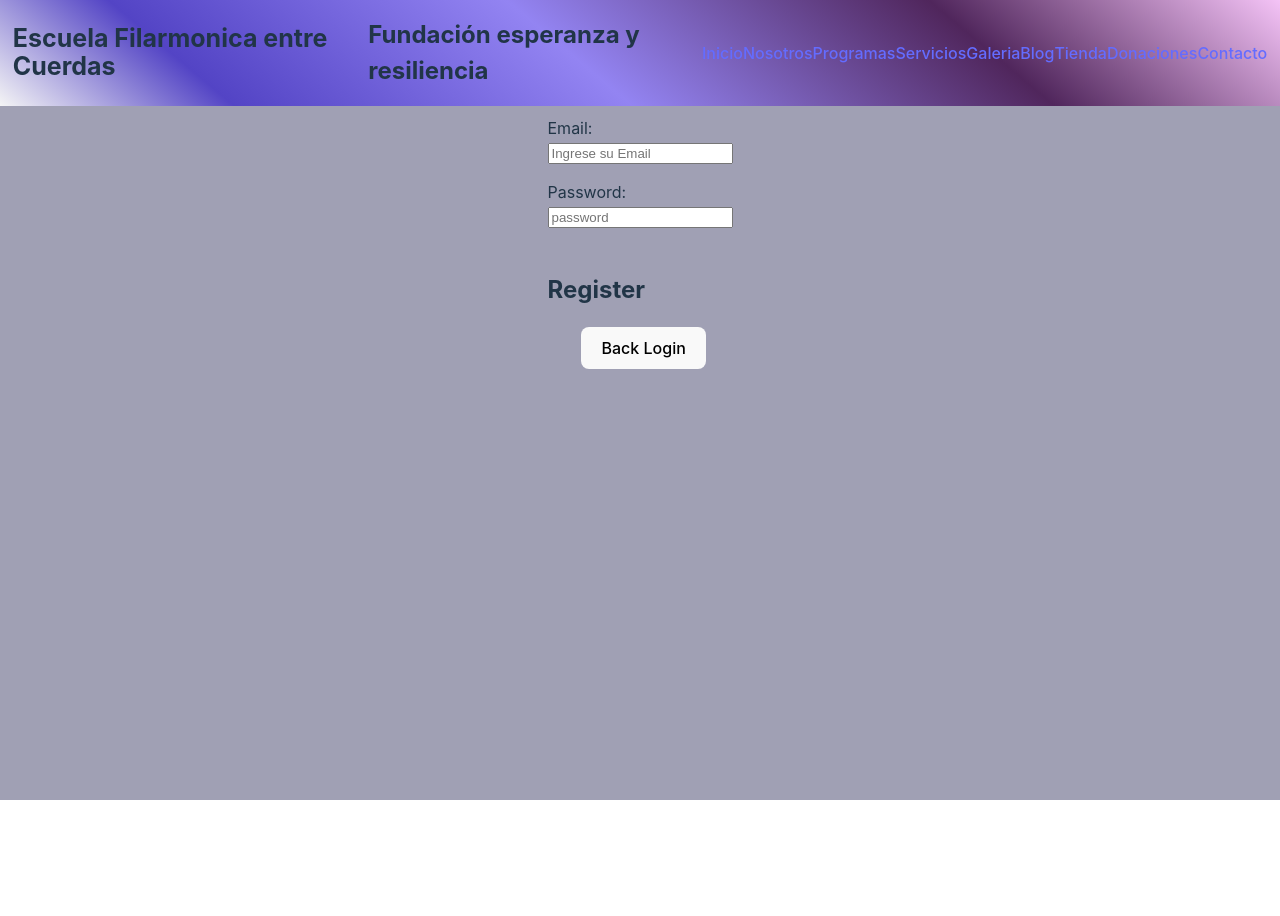
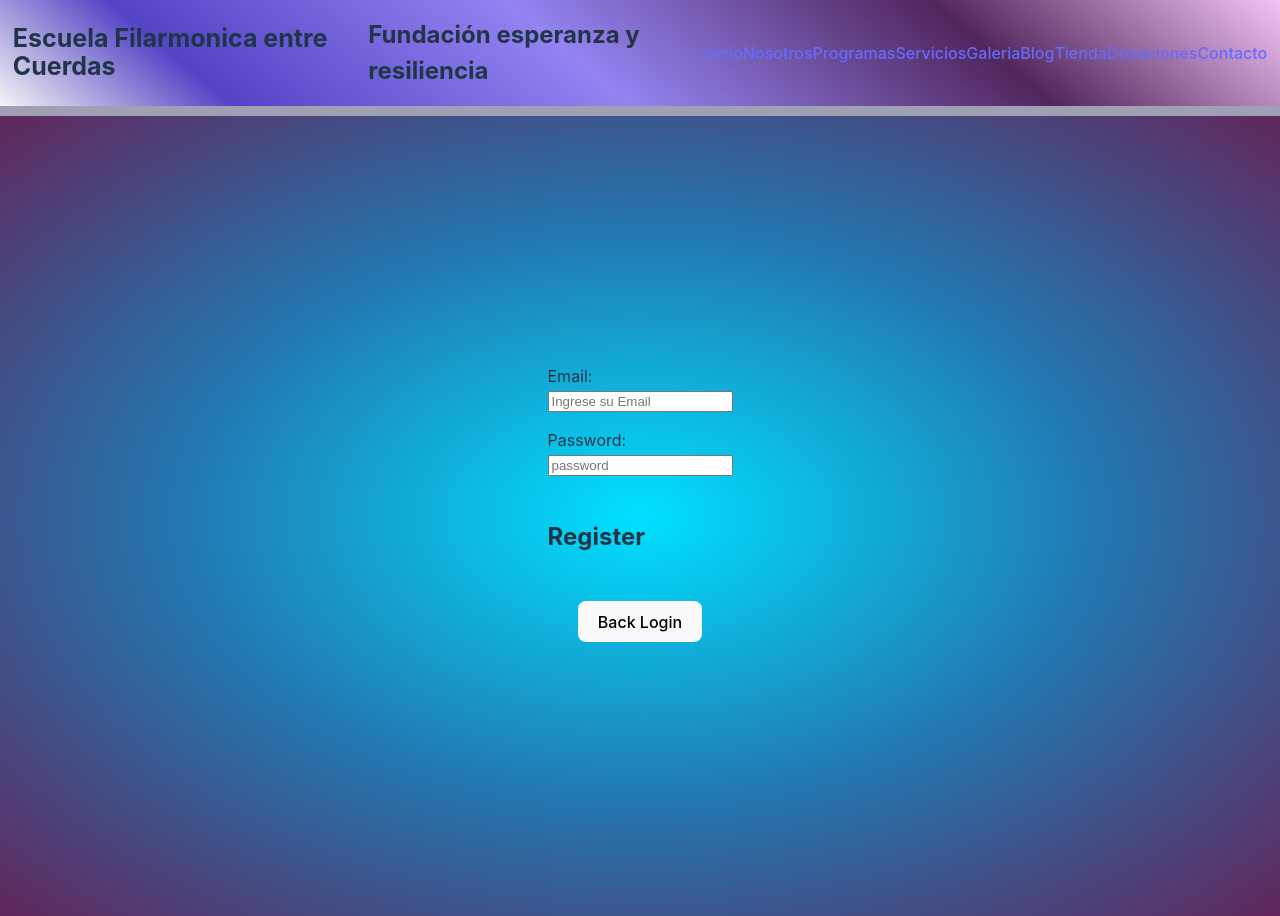
Before and after one commit to edisson89/foundation, a React (Vite) app in the folder Client/: page /register in a window 1280 px wide. Before the commit the page ends 800 px from the top, so only its background shows below. Built offline with nearby package versions, Linux system fonts and the light colour scheme; the HTML template or start-up script is replaced by a standard one.

Commit message:
Dando estilos a registro

```diff
--- a/Client/src/register/register.module.css
+++ b/Client/src/register/register.module.css
@@ -1,6 +1,7 @@
-.login{
+.register{
     display: flex;
     flex-direction: column;
+    width: 100%;
     justify-content: center;
     background-image: radial-gradient(rgb(0,225,255),rgb(34, 120, 177),rgb(97, 39, 92));
     min-height: 100vh;
```
